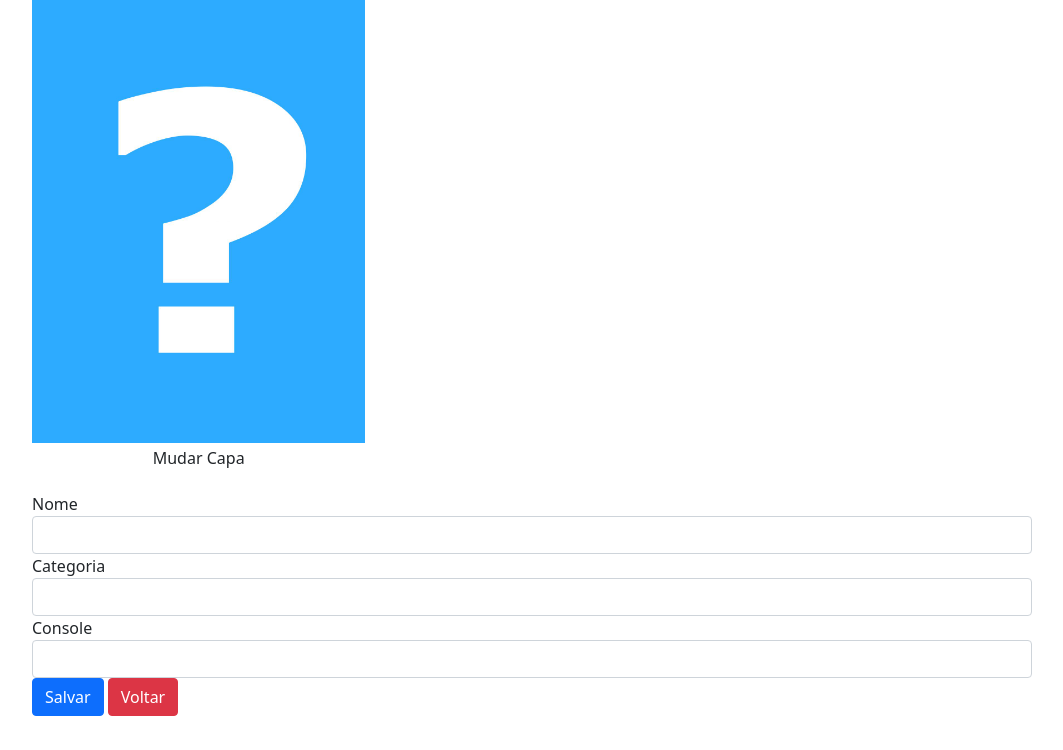
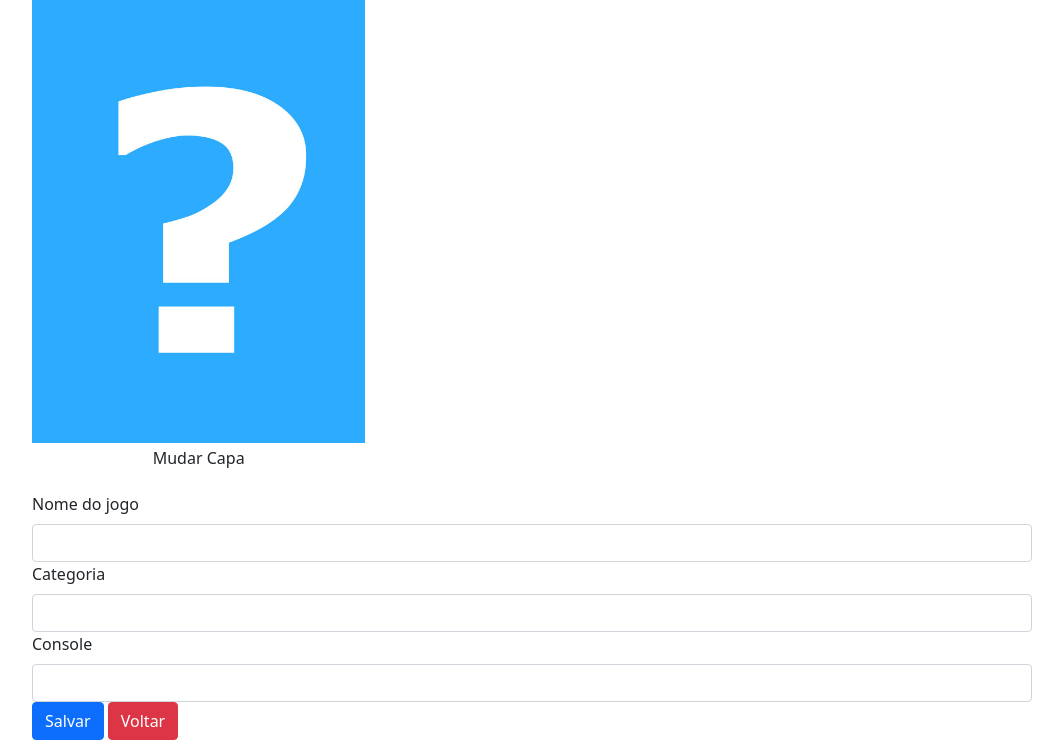
Before and after one commit to FaKL-Code/Jogoteca, a Flask app: page /novo in a window 1280 px wide. Shown: the part 67-817 px from the top of the page, without its empty margins (108-1171 px from the left). Before the commit the page ends 783 px from the top, so only its background shows below. Run offline with Flask 2, Linux system fonts and the light colour scheme; the visitor is signed in with stand-in values (Sample User, id 1); some libraries are stand-ins or nearby versions.

Commit message:
Usando o Flask WTForms nos formularios de criar e editar

```diff
--- a/helpers.py
+++ b/helpers.py
@@ -1,6 +1,15 @@
 import os
+from sre_constants import CATEGORY_UNI_SPACE
+from tokenize import String
 from jogoteca import app
+from flask_wtf import FlaskForm
+from wtforms import StringField, validators, SubmitField
 
+class FormularioJogo(FlaskForm):
+    nome = StringField('Nome do jogo', [validators.DataRequired(), validators.Length(min=1, max=50)])
+    categoria = StringField('Categoria', [validators.DataRequired(), validators.Length(min=1, max=40)])
+    console = StringField('Console', [validators.DataRequired(), validators.Length(min=1, max=20)])
+    submit = SubmitField('Salvar')
 
 def recupera_imagem(id):
     for nome_arquivo in os.listdir(app.config['UPLOAD_PATH']):
--- a/jogoteca.py
+++ b/jogoteca.py
@@ -1,11 +1,13 @@
 from flask import Flask
 from flask_sqlalchemy import SQLAlchemy
+from flask_wtf.csrf import CSRFProtect
 
 app = Flask(__name__)
 
 app.config.from_pyfile('config.py')
 
 db = SQLAlchemy(app)
+csrf = CSRFProtect(app)
 
 from views import *
 
--- a/templates/novo.html
+++ b/templates/novo.html
@@ -11,20 +11,23 @@
         </figcaption>
       </figure>
         <fieldset>
+          {{ form.csrf_token() }}
           <div class="form-group">
-            <label for="nome">Nome</label>
-            <input type="text" id="nome" name="nome" class="form-control">
+            {{ form.nome.label(class="form-label") }}
+            {{ form.nome(class="form-control") }}
           </div>
           <div class="form-group">
-            <label for="categoria">Categoria</label>
-            <input type="text" id="categoria" name="categoria" class="form-control">
+            {{ form.categoria.label(class="form-label") }}
+            {{ form.categoria(class="form-control")}}
           </div>
           <div class="form-group">
-            <label for="console">Console</label>
-            <input type="text" id="console" name="console" class="form-control">
+            {{ form.console.label(class="form-label") }}
+            {{ form.console(class="form-control") }}
           </div>
-          <button type="submit" class="btn btn-primary btn-salvar">Salvar</button>
-          <a href="{{ url_for('index') }}" class="btn btn-danger">Voltar</a>
+          <div class="form-group">
+            {{ form.submit(class="btn btn-primary") }}
+            <a href="{{ url_for('index') }}" class="btn btn-danger">Voltar</a>
+          </div>
         </fieldset>
       </form>
 {% endblock %}
--- a/views.py
+++ b/views.py
@@ -3,7 +3,7 @@ import time
 from flask import render_template, request, redirect, session, flash, url_for, send_from_directory
 from jogoteca import app, db
 from models import Jogos, Usuarios
-from helpers import deleta_arquivo, recupera_imagem
+from helpers import FormularioJogo, deleta_arquivo, recupera_imagem
 
 
 @app.route('/')
@@ -15,13 +15,19 @@ def index():
 def novo():
     if 'usuario_logado' not in session or session['usuario_logado'] == None:
         return redirect(url_for('login', proxima=url_for('novo')))
-    return render_template('novo.html', titulo='Novo Jogo')
+    form = FormularioJogo()
+    return render_template('novo.html', titulo='Novo Jogo', form=form)
 
 @app.route('/criar', methods=['POST',])
 def criar():
-    nome = request.form['nome']
-    categoria = request.form['categoria']
-    console = request.form['console']
+    form = FormularioJogo(request.form)
+
+    if not form.validate_on_submit():
+        return redirect(url_for('novo'))
+
+    nome = form.nome.data
+    categoria = form.categoria.data
+    console = form.console.data
 
     jogo = Jogos.query.filter_by(nome=nome).first()
     if jogo:
@@ -44,28 +50,32 @@ def editar(id):
     if 'usuario_logado' not in session or session['usuario_logado'] == None:
         return redirect(url_for('login', proxima=url_for('editar')))
     jogo = Jogos.query.filter_by(id=id).first()
+    form = FormularioJogo()
+    form.nome.data = jogo.nome
+    form.categoria.data = jogo.categoria
+    form.console.data = jogo.console
     capa_jogo = recupera_imagem(id)
-    return render_template('editar.html', titulo='Editando Jogo', jogo=jogo, imagem=capa_jogo)
+    return render_template('editar.html', titulo='Editando Jogo', id=id, imagem=capa_jogo, form=form)
 
 @app.route('/atualizar', methods=['POST',])
 def atualizar():
-    nome = request.form['nome']
-    categoria = request.form['categoria']
-    console = request.form['console']
-    id = request.form['id']
+    form = FormularioJogo(request.form)
 
-    jogo = Jogos.query.filter_by(id=id).first()
-    jogo.nome = nome
-    jogo.categoria = categoria
-    jogo.console = console
-    db.session.add(jogo)
-    db.session.commit()
-    arquivo = request.files['arquivo']
-    upload_path = app.config['UPLOAD_PATH']
+    if form.validate_on_submit():
+        id = request.form['id']
 
-    timestamp = time.time()
-    deleta_arquivo(jogo.id)
-    arquivo.save(f'{upload_path}/capa{jogo.id}-{timestamp}.jpg')
+        jogo = Jogos.query.filter_by(id=id).first()
+        jogo.nome = form.nome.data
+        jogo.categoria = form.categoria.data
+        jogo.console = form.console.data
+        db.session.add(jogo)
+        db.session.commit()
+        arquivo = request.files['arquivo']
+        upload_path = app.config['UPLOAD_PATH']
+
+        timestamp = time.time()
+        deleta_arquivo(jogo.id)
+        arquivo.save(f'{upload_path}/capa{jogo.id}-{timestamp}.jpg')
     return redirect(url_for('index'))
 
 @app.route('/excluir/<int:id>')
```
Also changed, not shown: templates/editar.html (+12 -9 lines), uploads/capa3-1666627692.5126605.jpg (added).
